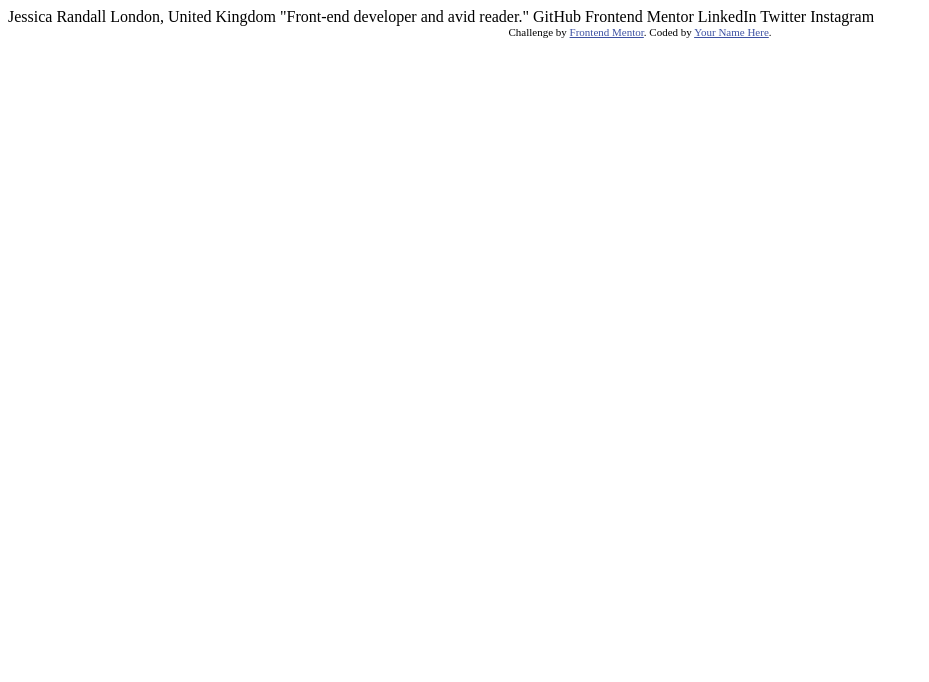
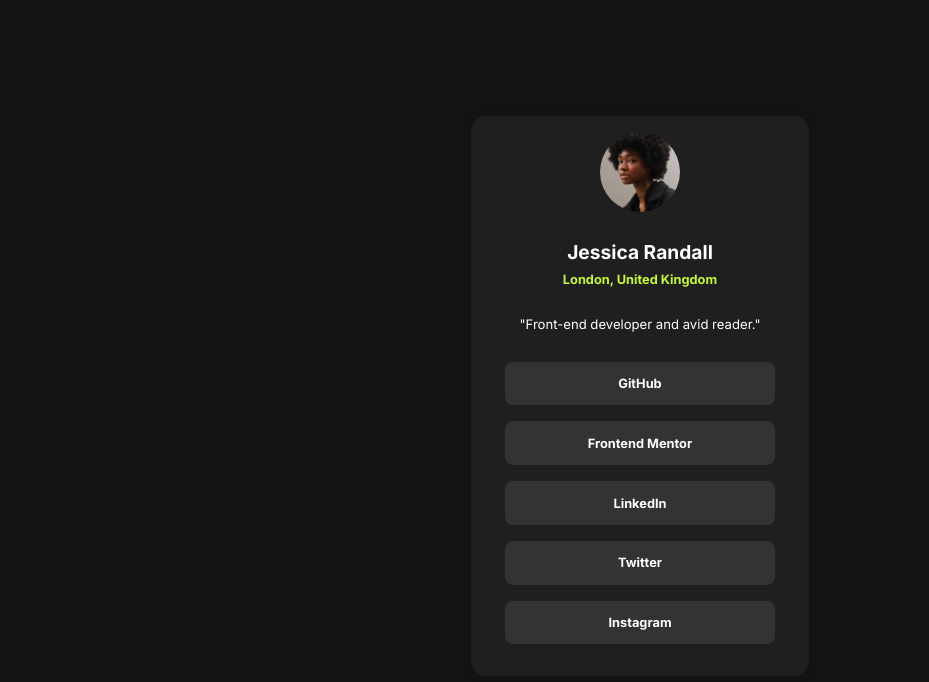
Before and after one commit to darlene9497/FM-social-links-profile, a plain HTML site: page index.html in a window 1280 px wide. Shown: the whole page, without its empty margins (0-929 px from the left). Drawn offline with Linux system fonts and the light colour scheme.

Commit message:
complete challenge

```diff
--- a/index.html
+++ b/index.html
@@ -5,30 +5,29 @@
   <meta name="viewport" content="width=device-width, initial-scale=1.0"> <!-- displays site properly based on user's device -->
 
   <link rel="icon" type="image/png" sizes="32x32" href="./assets/images/favicon-32x32.png">
+  <link rel="stylesheet" href="./styles.css"><link rel="preconnect" href="https://fonts.googleapis.com">
+  <link rel="preconnect" href="https://fonts.gstatic.com" crossorigin>
+  <link href="https://fonts.googleapis.com/css2?family=Inter:ital,opsz,wght@0,14..32,100..900;1,14..32,100..900&display=swap" rel="stylesheet">
 
   <title>Frontend Mentor | Social links profile</title>
-
-  <!-- Feel free to remove these styles or customise in your own stylesheet 👍 -->
-  <style>
-    .attribution { font-size: 11px; text-align: center; }
-    .attribution a { color: hsl(228, 45%, 44%); }
-  </style>
 </head>
 <body>
-
-  Jessica Randall
-  London, United Kingdom
-  "Front-end developer and avid reader."
-
-  GitHub
-  Frontend Mentor
-  LinkedIn
-  Twitter
-  Instagram
-
-  <div class="attribution">
-    Challenge by <a href="https://www.frontendmentor.io?ref=challenge" target="_blank">Frontend Mentor</a>.
-    Coded by <a href="#">Your Name Here</a>.
-  </div>
+  <main>
+    <div class="card">
+      <div class="profile">
+        <img src="./assets/images/avatar-jessica.jpeg" alt="user_profile">
+        <h1>Jessica Randall</h1>
+        <span class="location">London, United Kingdom</span>
+        <p class="description">"Front-end developer and avid reader."</p>
+      </div>
+      <div class="social-links">
+        <a href="https://github.com/darlene9497">GitHub</a>
+        <a href="https://www.frontendmentor.io/profile/darlene9497">Frontend Mentor</a>
+        <a href="https://www.linkedin.com/in/darlene-n/">LinkedIn</a>
+        <a href="https://www.x.com">Twitter</a>
+        <a href="https://www.instagram.com">Instagram</a>
+      </div>
+    </div>
+  </main>
 </body>
 </html>
--- /dev/null
+++ b/styles.css
@@ -0,0 +1,79 @@
+:root {
+    --Green: hsl(75, 94%, 57%);
+    --White: hsl(0, 0%, 100%);
+    --Grey700: hsl(0, 0%, 20%);
+    --Grey800: hsl(0, 0%, 12%);
+    --Grey900: hsl(0, 0%, 8%);
+}
+
+body {
+    display: grid;
+    place-items: center;
+    height: 97vh;
+    background: var(--Grey900);
+    font-family: "Inter", serif;
+}
+
+.card {
+    padding: 1rem 3rem;
+    border-radius: 1rem;
+    background-color: var(--Grey800);
+    box-shadow: 0 0 1rem rgba(0, 0, 0, 0.1);
+}
+
+.profile {
+    display: flex;
+    flex-direction: column;
+    align-items: center;
+    justify-content: center;
+}
+
+img {
+    width: 5rem;
+    height: 5rem;
+    border-radius: 50%;
+    margin-bottom: 1rem;
+}
+
+h1 {
+    color: var(--White);
+    font-size: 1.2rem;
+    margin-bottom: 0.5rem;
+}
+
+.location {
+    color: var(--Green);
+    font-size: 0.8rem;
+    margin-bottom: 1rem;
+    font-weight: bold;
+}
+
+.description {
+    color: var(--White);
+    font-size: 0.82rem;
+}
+
+.social-links{
+    display: flex;
+    flex-direction: column;
+    align-items: center;
+    margin-top: 1rem;
+}
+
+a {
+    display: grid;
+    place-items: center;
+    color: var(--White);
+    text-decoration: none;
+    font-size: 0.8rem;
+    margin-bottom: 1rem;
+    background-color: var(--Grey700);
+    padding: 0.9rem;
+    width: 100%;
+    font-weight: bold;
+    border-radius: 8px;
+}
+
+a:hover {
+    background-color: var(--Grey900);
+}
```
